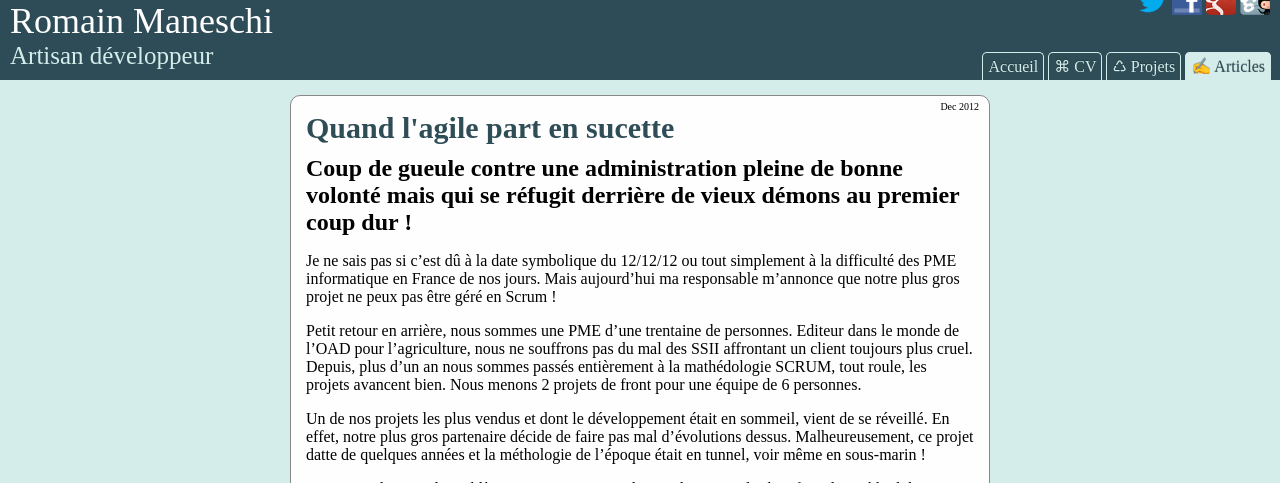
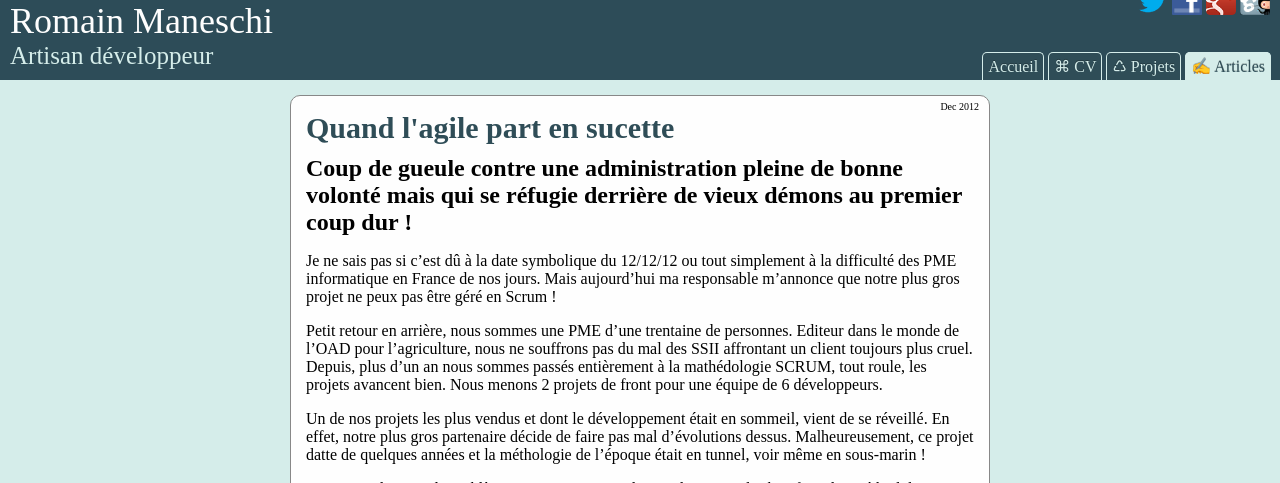
Before and after one commit to manland/manland.github.com, a Jekyll site: the page built from _posts/2012-12-12-article-agile-sucette.md, in a window 1280 px wide and 1099 px high. Shown: the top 483 px of the window. Built offline with Jekyll 4.4.1, drawn with Linux system fonts in a browser that asks for light colours.

Commit message:
Update _posts/2012-12-12-article-agile-sucette.md

```diff
--- a/_posts/2012-12-12-article-agile-sucette.md
+++ b/_posts/2012-12-12-article-agile-sucette.md
@@ -4,11 +4,11 @@ title: Quand l'agile part en sucette
 categories: [article]
 resume: Coup de gueule contre une administration pleine de  bonne volonté mais qui se réfugie derrière de vieux démons au premier coup dur !
 ---
-##Coup de gueule contre une administration pleine de  bonne volonté mais qui se réfugit derrière de vieux démons au premier coup dur !
+##Coup de gueule contre une administration pleine de  bonne volonté mais qui se réfugie derrière de vieux démons au premier coup dur !
 
 Je ne sais pas si c'est dû à la date symbolique du 12/12/12 ou tout simplement à la difficulté des PME informatique en France de nos jours. Mais aujourd'hui ma responsable m'annonce que notre plus gros projet ne peux pas être géré en Scrum !
 
-Petit retour en arrière, nous sommes une PME d'une trentaine de personnes. Editeur dans le monde de l'OAD pour l'agriculture, nous ne souffrons pas du mal des SSII affrontant un client toujours plus cruel. Depuis, plus d'un an nous sommes passés entièrement à la mathédologie SCRUM, tout roule, les projets avancent bien. Nous menons 2 projets de front pour une équipe de 6 personnes.
+Petit retour en arrière, nous sommes une PME d'une trentaine de personnes. Editeur dans le monde de l'OAD pour l'agriculture, nous ne souffrons pas du mal des SSII affrontant un client toujours plus cruel. Depuis, plus d'un an nous sommes passés entièrement à la mathédologie SCRUM, tout roule, les projets avancent bien. Nous menons 2 projets de front pour une équipe de 6 développeurs.
 
 Un de nos projets les plus vendus et dont le développement était en sommeil, vient de se réveillé. En effet, notre plus gros partenaire décide de faire pas mal d'évolutions dessus. Malheureusement, ce projet datte de quelques années et la méthologie de l'époque était en tunnel, voir même en sous-marin !
 
```
